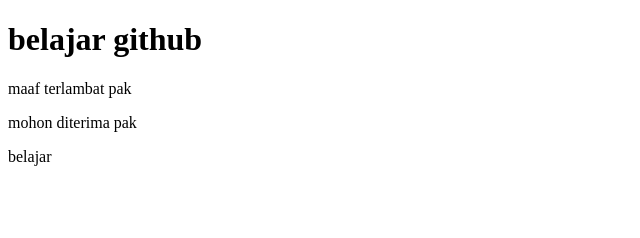
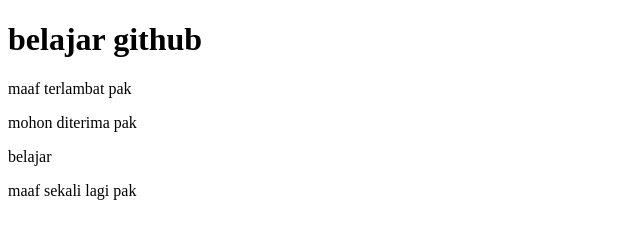
Before and after one commit to LeonYP99/praktek-06-github1, a plain HTML site: page index.html in a window 1280 px wide. Shown: the whole page, without its empty margins (0-640 px from the left). Drawn offline with Linux system fonts and the light colour scheme.

Commit message:
maaf sekali lagi pak

```diff
--- a/index.html
+++ b/index.html
@@ -10,5 +10,6 @@
     <p>maaf terlambat pak</p>
     <p>mohon diterima pak</p>
     <p>belajar</p>
+    <p>maaf sekali lagi pak</p>
 </body>
 </html>
```
